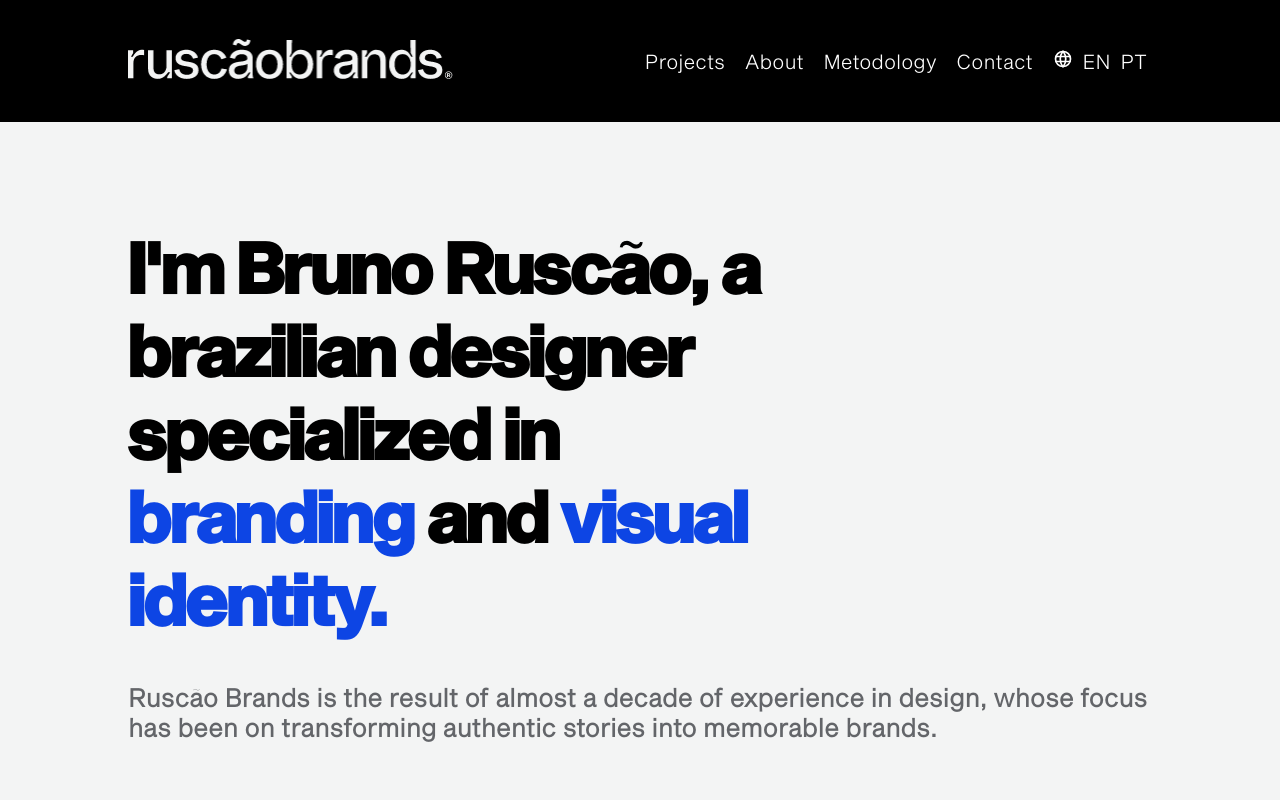
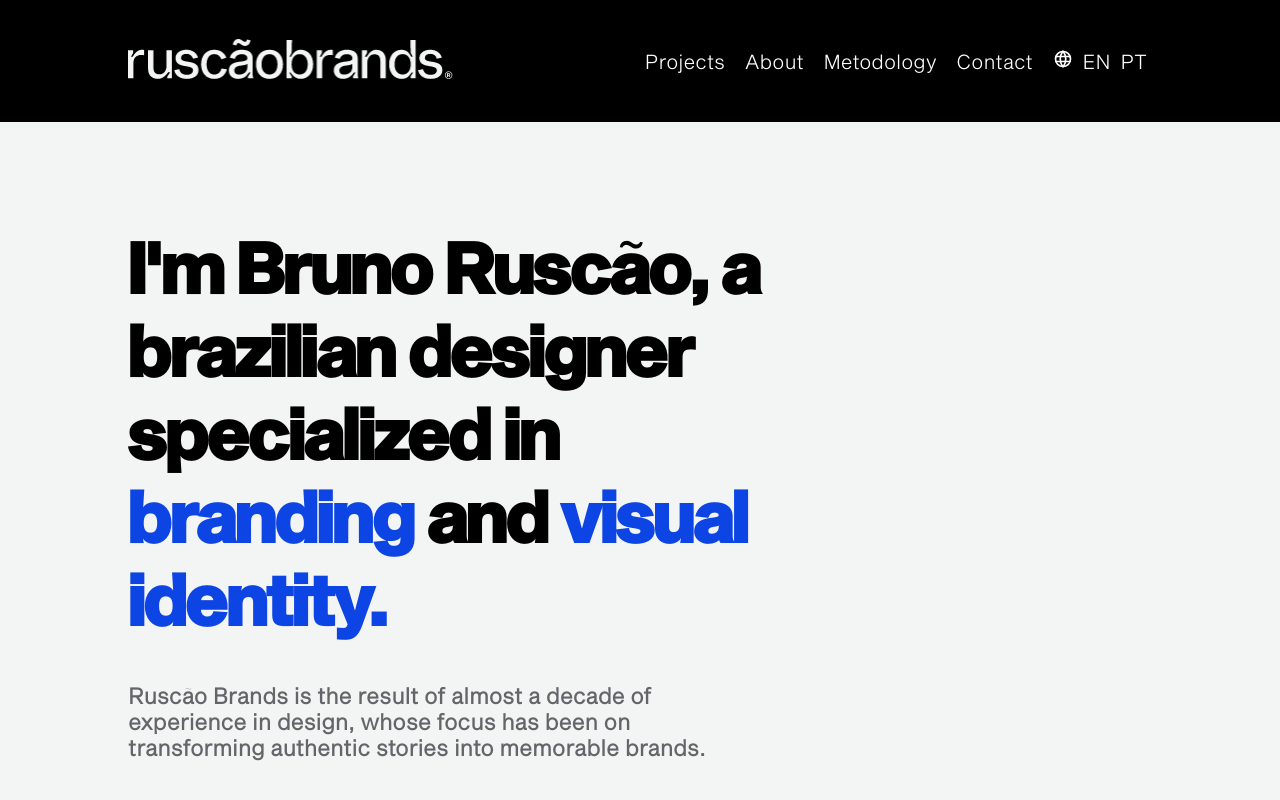
Before and after one commit to igorsans/ruscaobrands, a React (Vite) app in the folder ruscaobrands/: page /aboutme in a window 1280 px wide. Shown: the top 800 px of the page. Built offline with nearby package versions, Linux system fonts and the light colour scheme.

Commit message:
feat: paginas com internalização

```diff
--- a/ruscaobrands/src/Context/texts.json
+++ b/ruscaobrands/src/Context/texts.json
@@ -1,20 +1,164 @@
 {
- "nav":{
-   "Projects":{
+  "nav": {
+    "Projects": {
       "PT": "Projetos",
       "EN": "Projects"
-   },
-   "About" : {
+    },
+    "About": {
       "PT": "Sobre",
-      "EN" : "About"
-   },
-   "Metodology" :{
+      "EN": "About"
+    },
+    "Metodology": {
       "PT": "Metodologia",
       "EN": "Metodology"
+    },
+    "Contact": {
+      "PT": "Contato",
+      "EN": "Contact"
+    }
+  },
+  "intro": {
+    "Local": {
+      "PT": "RIO DE JANEIRO, BRASIL.",
+      "EN": "RIO DE JANEIRO, BRAZIL."
+    },
+    "IDo": {
+      "PT": "Transformo histórias autênticas em marcas memoráveis.",
+      "EN": "I transform authentic stories into memorable brands."
+    },
+    "IAm": {
+      "PT": "Designer especialista em criar experiências autênticas de marca, pela qual seus clientes vão se apaixonar.",
+      "EN": "Designer specialist in creating attractive brand experiences that your customers will fall in love with."
+    }
+  },
+  "Cases": {
+    "Btn": {
+      "PT": "Veja todos",
+      "EN": "SEE ALL"
+    }
+  },
+  "AboutMe": {
+   "title" : {
+      "PT": "ESPECIALISTA EM DESIGN DE MARCAS.",
+      "EN" : "BRAND DESIGNER SPECIALIST."
    },
-   "Contact" : {
-      "PT" : "Contato",
-      "EN" : "Contact"
+   "HowIDo": {
+      "PT": "Eu ajudo a sua marca a se destacar dos seus concorrentes construindo uma conexão autêntica com seu público.",
+      "EN": "I help your brand stand out from your competitors by building an authentic connection with your audience."
+   },
+   "Btn" : {
+      "PT": "MAIS SOBRE MIM",
+      "EN":"MORE ABOUT ME"
    }
- }
+  },
+  "WorkTogether" : {
+   "title" : {
+      "PT" : "Nós trabalhamos juntos",
+      "EN" : "We'll work together"
+   },
+   "metodology": {
+      "PT": "Minha metodologia inclui você no processo de design. Prepare-se para muita imersão, conversas e café! Afinal, extrair o máximo de informações e detalhes sobre a sua história é o segredo para criarmos uma marca poderosa e memorável.",
+      "EN": "My methodology includes you in the design process. Get ready for lots of immersion, conversation and coffee! After all, extracting as much information and details as possible about your story is the secret to a powerful and memorable brand. :)"
+   },
+   "immersion" : {
+      "PT": "Imersão",
+      "EN": "Immersion"
+   },
+   "immersionText": {
+      "PT": "Nosso primeiro encontro sentaremos e ouvirei a história incrível do seu negócio. Teremos o briefing com várias perguntas que serão essenciais para a história que escreveremos juntos daqui para frente.",
+      "EN": "Our first meeting, we'll sit down and hear the incredible story of your business. I'll send to you the briefing with several questions that will be essential for the story that we will write together going forward."
+   },
+   "exploration" : {
+      "PT": "Explorar",
+      "EN" : "Exploration"
+   },
+   "explorationText" : {
+      "PT": "Hora de ler e rever a história escrita até aqui. Vou me aprofundar ainda mais no seu negócio para entender suas dores e necessidades. Também farei uma pesquisa incrível de referências visuais e estratégicas para nossa reunião de moodboard.",
+      "EN" : "Time to read and review the history written so far. I will delve even deeper into your business to understand your pains and needs. I'll also be doing some incredible research for visual and strategic references for our moodboard meeting."
+   },
+   "create": {
+      "PT": "Criar",
+      "EN": "Create"
+   },
+   "createText": {
+      "PT": "Todas as conversas, ideias e coisas que conversamos existiram para esse momento. É quando eu projeto a sua marca, criando soluções visuais para destacar sua marca em um mercado de alto nível.",
+      "EN": "All the conversations and ideas and things we talked about existed for that moment. That's when I design your brand, creating visual solutions to highlight your brand in a high-end market."
+   },
+   "delivery": {
+      "PT": "Entregar",
+      "EN": "Delivery"
+   },
+   "deliveryText": {
+      "PT": "O grand finale: colocar a sua marca no mundo. É quando eu envio todos os arquivos completos e finalizados, em seus mais variados formatos, para você aplicá-los na vida real.",
+      "EN": "The grand finale: putting your brand on the world. That's when I send all the complete and finished files, in their most varied formats, for you to apply them in real life."
+   }
+  },
+  "Contact":{
+      "title": {
+         "PT": ["Diga olá,", "Eu quero ouvir", "sua história."],
+         "EN": ["Say Hello,","I wanna listen","to your story."]
+      },
+      "contact" : {
+         "PT": ["Entre em contato através do formulário ao lado.", "Se preferir, envie um email para"],
+         "EN": ["Get in touch using the form on the side.", "If you prefer, send an email to"]
+      }
+  },
+  "Forms": {
+   "title": {
+      "PT" : "Informações pessoais",
+      "EN" : "Personal information"
+   },
+   "firstName": {
+      "PT" : "Nome",
+      "EN" : "First name"
+   },
+   "lastName": {
+      "PT" : "Sobrenome",
+      "EN" : "Last Name"
+   },
+   "email": {
+      "PT" : "Seu Email",
+      "EN" : "Your email"
+   },
+   "yourProject": {
+      "PT" : "Seu Projeto",
+      "EN" : "Your Project"
+   },
+   "yourHistory": {
+      "PT" : "Me fale sobre sua história",
+      "EN" : "Tell me about your story"
+   },
+   "Send": {
+      "PT" : "ENVIAR PEDIDO",
+      "EN" : "SEND YOUR REQUEST"
+   }
+  },
+  "AboutMePag": {
+   "intro" : {
+      "PT": ["Meu nome é Bruno Ruscão, um designer especialista em", "marcas", "e", "identidade visual."],
+      "EN" : ["I'm Bruno Ruscão, a brazilian designer specialized in", "branding", "and" , "visual identity."]
+   },
+   "sub":{
+      "PT":"Ruscão Brands é o resultado de quase uma década de experiência em design, cujo foco tem sido em transformar histórias autênticas em marcas memoráveis.",
+      "EN":"Ruscão Brands is the result of almost a decade of experience in design, whose focus has been on transforming authentic stories into memorable brands."
+   },
+   "more":{
+      "PT" : ["Muito além de seus produtos e serviços, seus clientes buscam uma conexão emocional verdadeira com sua empresa. Eles não compram apenas seu produto, eles compram sua história. Não é sobre o que o você vende, é sobre quem você é.", "Uma identidade visual poderosa é capaz de mudar a história da sua empresa pra sempre.","Fortalece a imagem, amplifica a comunicação com o público e potencializa o poder de compra e escolha dos seus clientes, o que pode afetar positivamente o lucro da sua empresa.", "Tudo isso requer atitude, e claro, um trabalho corajoso de design."],
+      "EN" : ["Far beyond your products and services, your customers are looking for an emotional and true connection with your company. They don't just buy your product, they buy your story. It's not about what you sell, it's about who you are.","A powerful visual identity project is capable of changing the history of your company forever.", "Strengthens the image, amplifies communication with the public and enhances the consumer's power of choice and purchase, which can directly affect your company's revenue.", "This all requires attitude and, of course, courageous design work."]
+   },
+   "contact" : {
+      "title":{
+         "PT": "Eu quero ouvir sua história.",
+         "EN" : "I want to listen to your story."
+      },
+      "sub":{
+         "PT": "Vamos trabalhar juntos na estratégia visual do seu negócio e fazer do mundo um lugar mais bonito através da sua novíssima poderosa marca.",
+         "EN" : "We will work together on your brand strategy and make the world more beautiful through your newest yet strong brand."
+      },
+      "btn":{
+         "PT": "CONTATO",
+         "EN" : "CONTACT"
+      }
+   }
+  }
 }
--- a/ruscaobrands/src/assets/components/AboutMe/AboutMe.jsx
+++ b/ruscaobrands/src/assets/components/AboutMe/AboutMe.jsx
@@ -1,17 +1,19 @@
-import React from 'react'
+import React, { useContext } from 'react'
 import me from '/me.png'
 import AboutMeStyle from './Style.js'
 import Button from '../Button/Button.jsx'
 import { useNavigate } from 'react-router-dom';
+import { LangContext } from '../../../Context/LangProvider.jsx';
 
 const AboutMe = () => {
+  const langContext = useContext(LangContext)
   const navigate = useNavigate();
   return (
     <AboutMeStyle>
         <div className='textAboutMe'>
-            <h3>BRAND DESIGNER SPECIALIST.</h3>
-            <h2>I help your brand stand out from your competitors by building an authentic connection with your audience.</h2>
-            <Button nav={() => navigate('/aboutme')} text="MORE ABOUT ME"/>
+            <h3>{langContext.texts.AboutMe.title[langContext.lang]}</h3>
+            <h2>{langContext.texts.AboutMe.HowIDo[langContext.lang]}</h2>
+            <Button nav={() => navigate('/aboutme')} text={langContext.texts.AboutMe.Btn[langContext.lang]}/>
         </div>
         <div>
             <img src={me} alt="" />
--- a/ruscaobrands/src/assets/components/Cases/Cases.jsx
+++ b/ruscaobrands/src/assets/components/Cases/Cases.jsx
@@ -1,6 +1,7 @@
-import React from "react";
+import React, { useContext } from "react";
 import CasesStyle from "./Style.js";
 import ButtonB from "../Button/ButtonB.jsx";
+import { LangContext } from "../../../Context/LangProvider.jsx";
 
 const Cases = ({ handleCaseChange }) => {
   const caseteste = {
@@ -8,6 +9,7 @@ const Cases = ({ handleCaseChange }) => {
     descricao: "lorem ipsum etc aklsdjasd lkajsdakls asjkdaklsdjk askldjaskld",
     img: "test",
   };
+  const langContext = useContext(LangContext)
   return (
     <CasesStyle>
       <h2>CASES</h2>
@@ -25,7 +27,7 @@ const Cases = ({ handleCaseChange }) => {
         <img className="casesImg" src="/Biggies.jpg" alt="" />
         <img className="casesImg" src="/Biggies.jpg" alt="" />
       </div>
-      <ButtonB text={"see all"} />
+      <ButtonB text={langContext.texts.Cases.Btn[langContext.lang]} />
     </CasesStyle>
   );
 };
--- a/ruscaobrands/src/assets/components/Contact/Contact.jsx
+++ b/ruscaobrands/src/assets/components/Contact/Contact.jsx
@@ -1,19 +1,29 @@
-import React from 'react'
-import FormRequest from '../FormRequest/FormRequest.jsx'
-import SContact from './Style.js'
+import React, { useContext } from "react";
+import { LangContext } from "../../../Context/LangProvider.jsx";
+import FormRequest from "../FormRequest/FormRequest.jsx";
+import SContact from "./Style.js";
 
 const Contact = () => {
+  const langContext = useContext(LangContext);
   return (
     <SContact>
-        <div className='infoContact'>
-            <h3>Say Hello,<br/> I wanna listen <br/>to your story.</h3>
-            <p>Get in touch using the form on the side.<br/> If you prefer, send an email to <br/> <a href="mailto:hello@ruscaobrands.com">hello@ruscaobrands.com</a></p>
-        </div>
-        <div>
-            <FormRequest/>
-        </div>
+      <div className="infoContact">
+        <h3>
+          {langContext.texts.Contact.title[langContext.lang][0]}
+          <br />{langContext.texts.Contact.title[langContext.lang][1]}<br />
+          {langContext.texts.Contact.title[langContext.lang][2]}
+        </h3>
+        <p>
+        {langContext.texts.Contact.contact[langContext.lang][0]}
+          <br /> {langContext.texts.Contact.contact[langContext.lang][1]} <br />
+          <a href="mailto:hello@ruscaobrands.com">hello@ruscaobrands.com</a>
+        </p>
+      </div>
+      <div>
+        <FormRequest />
+      </div>
     </SContact>
-  )
-}
+  );
+};
 
-export default Contact
+export default Contact;
--- a/ruscaobrands/src/assets/components/FormRequest/FormRequest.jsx
+++ b/ruscaobrands/src/assets/components/FormRequest/FormRequest.jsx
@@ -1,27 +1,29 @@
-import React from "react";
+import {React, useContext} from "react";
 import SForm from "./Style.js";
 import Button from '../Button/Button'
+import { LangContext } from "../../../Context/LangProvider";
 
 const FormRequest = () => {
+  const langContext = useContext(LangContext)
   return (
     <SForm>
-      <h4>Personal information</h4>
+      <h4>{langContext.texts.Forms.title[langContext.lang]}</h4>
       <div className="twoBoxs">
-        <input className="input" type="text" placeholder="First name" />
-        <input className="input" type="text" placeholder="Last Name" />
+        <input className="input" type="text" placeholder={langContext.texts.Forms.firstName[langContext.lang]} />
+        <input className="input" type="text" placeholder={langContext.texts.Forms.lastName[langContext.lang]} />
       </div>
-      <input className="input" type="text" placeholder="Your email" />
+      <input className="input" type="text" placeholder={langContext.texts.Forms.email[langContext.lang]} />
 
-      <h4>Your Project</h4>
+      <h4>{langContext.texts.Forms.yourProject[langContext.lang]}</h4>
       <textarea
         className="input"
         name=""
         id=""
         cols="45"
         rows="10"
-        placeholder="Tell me about your story"
+        placeholder={langContext.texts.Forms.yourHistory[langContext.lang]}
       ></textarea>
-      <Button text="SEND YOUR REQUEST" />
+      <Button text={langContext.texts.Forms.Send[langContext.lang]} />
     </SForm>
   );
 };
--- a/ruscaobrands/src/assets/components/Intro/Intro.jsx
+++ b/ruscaobrands/src/assets/components/Intro/Intro.jsx
@@ -1,17 +1,19 @@
-import React from 'react'
+import React, { useContext } from 'react'
+import { LangContext } from '../../../Context/LangProvider.jsx'
 import IntroDiv from './Style.js'
 
 const Intro = () => {
+  const langContext = useContext(LangContext)
   return (
     <IntroDiv>
         <div className='introImg'>
         </div>
         <div>
-            <h3>RIO DE JANEIRO, BRAZIL.</h3>
-            <h1>I transform authentic stories into memorable brands.</h1>
+            <h3>{langContext.texts.intro.Local[langContext.lang]}</h3>
+            <h1>{langContext.texts.intro.IDo[langContext.lang]}</h1>
         </div>
         <div>
-            <p>Designer specialist in creating attractive brand experiences that your customers will fall in love with.</p>
+            <p>{langContext.texts.intro.IAm[langContext.lang]}</p>
         </div>
     </IntroDiv>
   )
--- a/ruscaobrands/src/assets/components/IntroAboutMe/Intro.jsx
+++ b/ruscaobrands/src/assets/components/IntroAboutMe/Intro.jsx
@@ -1,17 +1,18 @@
-import React from "react";
+import React, { useContext } from "react";
+import { LangContext } from "../../../Context/LangProvider.jsx";
 import StyledIntro from "./Style.js";
 
 const Intro = () => {
+  const langContext = useContext(LangContext)
   return (
     <StyledIntro>
       <h1>
-        I'm Bruno Ruscão, a brazilian designer
-        specialized in
-        <span> branding</span> and
-        <span> visual identity.</span>
+      {langContext.texts.AboutMePag.intro[langContext.lang][0]}
+        <span> {langContext.texts.AboutMePag.intro[langContext.lang][1]}</span> {langContext.texts.AboutMePag.intro[langContext.lang][2]}
+        <span> {langContext.texts.AboutMePag.intro[langContext.lang][3]}</span>
       </h1>
       <h2>
-      Ruscão Brands is the result of almost a decade of experience in design, whose focus has been on transforming authentic stories into memorable brands.
+      {langContext.texts.AboutMePag.sub[langContext.lang]}
       </h2>
     </StyledIntro>
   );
--- a/ruscaobrands/src/assets/components/IntroAboutMe/Style.js
+++ b/ruscaobrands/src/assets/components/IntroAboutMe/Style.js
@@ -10,7 +10,8 @@ color: var(--color1);
     margin-bottom: 42px;
 }
 & h2{
-    font-size: 25px;
+    width: 60%;
+    font-size: 22px;
     color: var(--color4);
     font-family: var(--light);
 }
--- a/ruscaobrands/src/assets/components/MoreAboutContact/Contact.jsx
+++ b/ruscaobrands/src/assets/components/MoreAboutContact/Contact.jsx
@@ -1,17 +1,18 @@
-import React from 'react'
-import { BsArrowRight } from 'react-icons/bs'
+import React, { useContext } from 'react'
+import { LangContext } from '../../../Context/LangProvider.jsx'
 import ButtonB from '../Button/ButtonB.jsx'
 import StyledContact from "./Style.js"
 
 const Contact = () => {
+  const langContext = useContext(LangContext)
   return (
     <StyledContact>
         <div className='main'>
-            <h3>I want to listen to your story.</h3>
-            <h4>We will work together on your brand strategy and make the world more beautiful through your newest yet strong brand.</h4>
+            <h3>{langContext.texts.AboutMePag.contact.title[langContext.lang]}</h3>
+            <h4>{langContext.texts.AboutMePag.contact.sub[langContext.lang]}</h4>
         </div>
         <div className='btn'>
-            <ButtonB text={"Contact"}/>
+            <ButtonB text={langContext.texts.AboutMePag.contact.btn[langContext.lang]}/>
         </div>
     </StyledContact>
   )
--- a/ruscaobrands/src/assets/components/MoreAboutMe/More.jsx
+++ b/ruscaobrands/src/assets/components/MoreAboutMe/More.jsx
@@ -1,18 +1,20 @@
-import React from 'react'
+import React, { useContext } from 'react'
+import { LangContext } from '../../../Context/LangProvider.jsx'
 import StyledMore from './Style.js'
 import me from '/me.png'
 
 const More = () => {
+  const langContext = useContext(LangContext)
   return (
     <StyledMore>
         <img src={me}/>
         <div className='content'>
-            <h3>Far beyond your products and services, your customers are looking for an emotional and true connection with your company. They don't just buy your product, they buy your story. It's not about what you sell, it's about who you are.</h3>
-            <h3>A powerful visual identity project is capable of changing the history of your company forever.</h3>
+            <h3>{langContext.texts.AboutMePag.more[langContext.lang][0]}</h3>
+            <h3>{langContext.texts.AboutMePag.more[langContext.lang][1]}</h3>
         </div>
         <div className='content'>
-            <h3>Strengthens the image, amplifies communication with the public and enhances the consumer's power of choice and purchase, which can directly affect your company's revenue.</h3>
-            <h3 className='strong'>This all requires attitude and, of course, courageous design work.</h3>
+            <h3>{langContext.texts.AboutMePag.more[langContext.lang][2]}</h3>
+            <h3 className='strong'>{langContext.texts.AboutMePag.more[langContext.lang][3]}</h3>
         </div>
     </StyledMore>
   )
--- a/ruscaobrands/src/assets/components/Nav/Nav.jsx
+++ b/ruscaobrands/src/assets/components/Nav/Nav.jsx
@@ -5,6 +5,7 @@ import { LangContext } from "../../../Context/LangProvider";
 
 const Nav = () => {
   const langContext = useContext(LangContext)
+  console.log(langContext.texts)
   return (
     <NavBar>
       <a href="#">{langContext.texts.nav.Projects[langContext.lang]}</a>
--- a/ruscaobrands/src/assets/components/WorkTogether/WorkTogether.jsx
+++ b/ruscaobrands/src/assets/components/WorkTogether/WorkTogether.jsx
@@ -1,37 +1,36 @@
-import React from "react";
+import React, { useContext } from "react";
+import { LangContext } from "../../../Context/LangProvider.jsx";
 import MoreInfo from "../MoreInfo/MoreInfo.jsx";
 import WorkStyle from "./Style.js";
 
 const WorkTogether = () => {
+  const langContext = useContext(LangContext)
   return (
     <WorkStyle>
       <div className="togetherIntro">
-        <h2>We'll work together</h2>
+        <h2>{langContext.texts.WorkTogether.title[langContext.lang]}</h2>
         <h3>
-          My methodology includes you in the design process. Get ready for lots
-          of immersion, conversation and coffee! After all, extracting as much
-          information and details as possible about your story is the secret to
-          a powerful and memorable brand. :&#41;
+        {langContext.texts.WorkTogether.metodology[langContext.lang]}
         </h3>
       </div>
       <div className="moreInfo">
         <div>
-          <MoreInfo titulo="Immersion"
-          text="Our first meeting, we'll sit down and hear the incredible story of your business. I'll send to you the briefing with several questions that will be essential for the story that we will write together going forward."
+          <MoreInfo titulo={langContext.texts.WorkTogether.immersion[langContext.lang]}
+          text={langContext.texts.WorkTogether.immersionText[langContext.lang]}
           />
           <MoreInfo
-          titulo="Exploration"
-          text="Our first meeting, we'll sit down and hear the incredible story of your business. I'll send to you the briefing with several questions that will be essential for the story that we will write together going forward."
+          titulo={langContext.texts.WorkTogether.exploration[langContext.lang]}
+          text={langContext.texts.WorkTogether.explorationText[langContext.lang]}
           />
         </div>
         <div>
           <MoreInfo
-          titulo="Creation"
-          text="Our first meeting, we'll sit down and hear the incredible story of your business. I'll send to you the briefing with several questions that will be essential for the story that we will write together going forward."
+          titulo={langContext.texts.WorkTogether.create[langContext.lang]}
+          text={langContext.texts.WorkTogether.createText[langContext.lang]}
           />
           <MoreInfo
-          titulo="Delivery"
-          text="Our first meeting, we'll sit down and hear the incredible story of your business. I'll send to you the briefing with several questions that will be essential for the story that we will write together going forward."
+          titulo={langContext.texts.WorkTogether.delivery[langContext.lang]}
+          text={langContext.texts.WorkTogether.deliveryText[langContext.lang]}
           />
         </div>
       </div>
```
